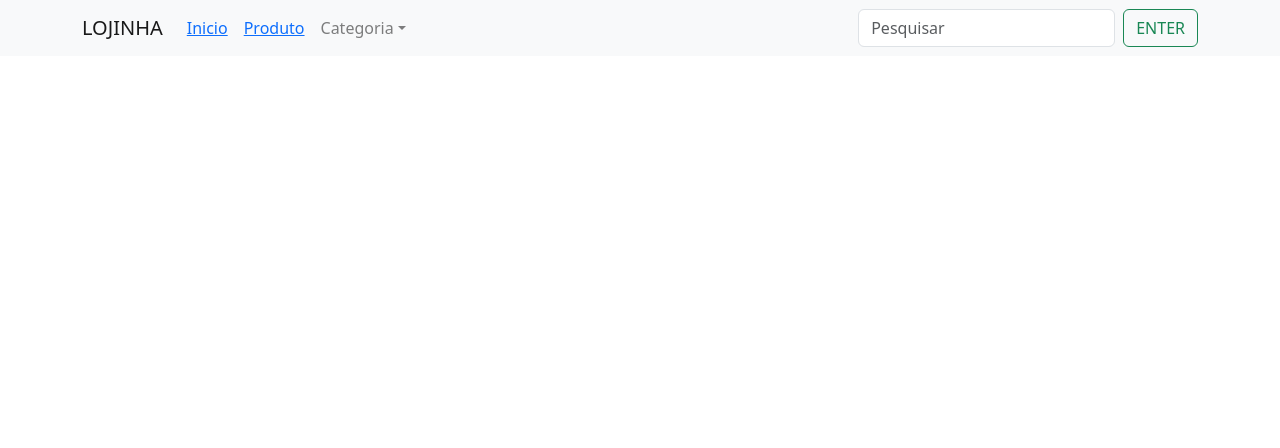
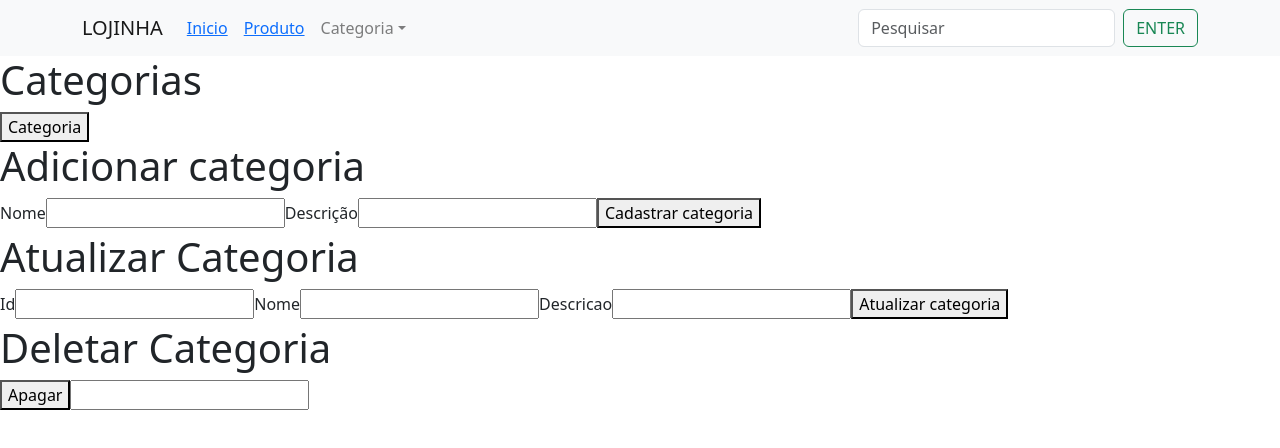
Before and after one commit to Alethos-BK/Final-loja-geek-React, a React (Vite) app in the folder lojinha-geek/: page / in a window 1280 px wide. Shown: the top 448 px of the page. Built offline with nearby package versions, Linux system fonts and the light colour scheme.

Commit message:
tentativa

```diff
--- a/lojinha-geek/src/App.jsx
+++ b/lojinha-geek/src/App.jsx
@@ -69,6 +69,8 @@ function App() {
        </Switch>
           </BrowserRouter>
 
+          <Categoria />
+
       </>
       );
 
```
